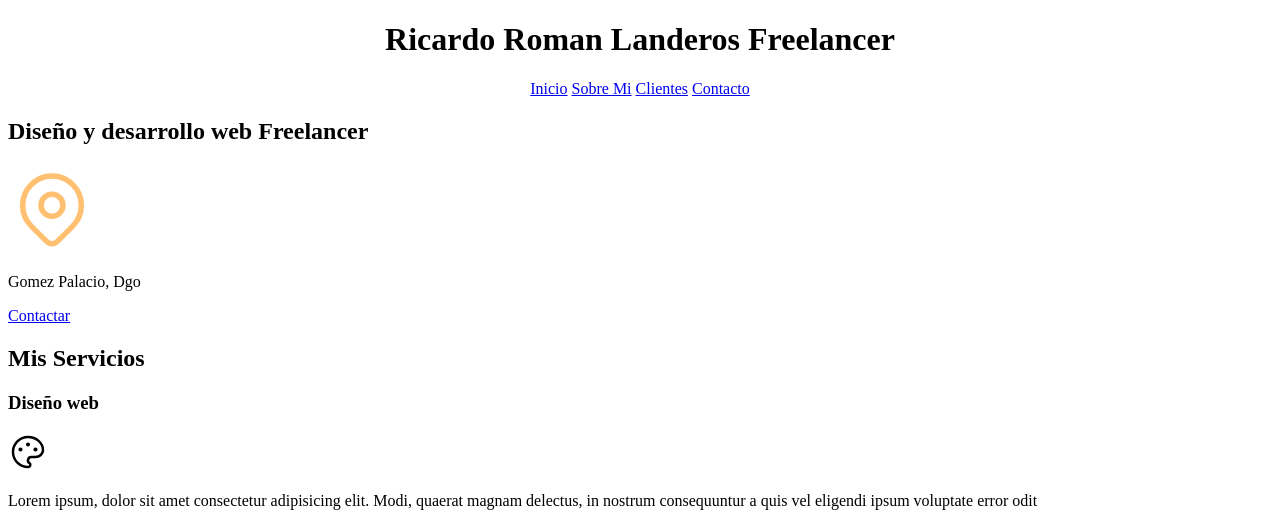
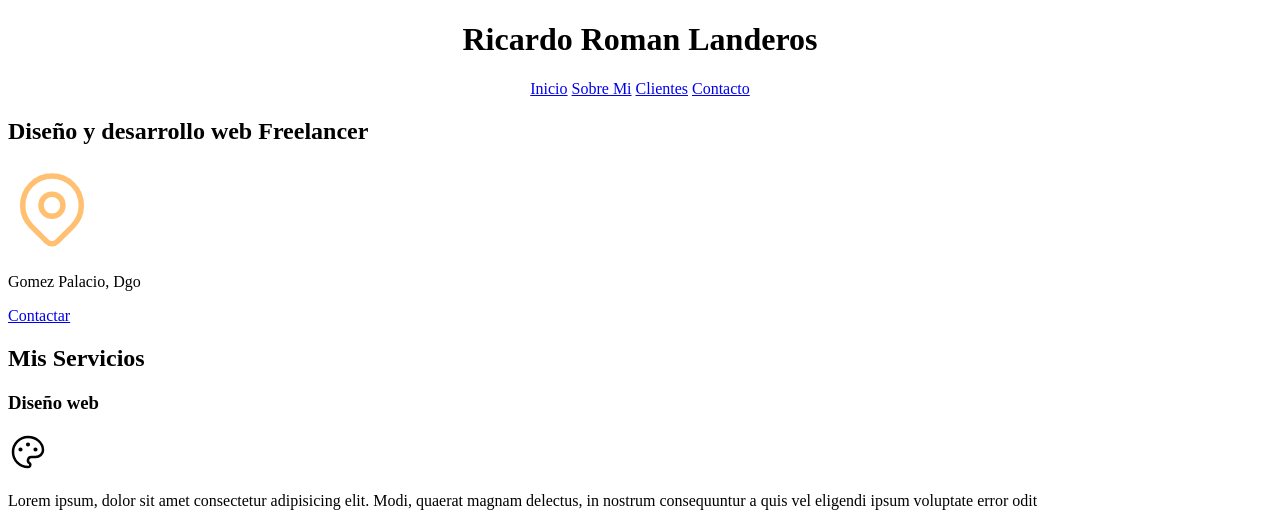
Before and after one commit to geeklagunero/portafolio-freelance, a plain HTML site: page index.html in a window 1280 px wide. Shown: the top 526 px of the page. Drawn offline with Linux system fonts and the light colour scheme.

Commit message:
small changes

```diff
--- a/index.html
+++ b/index.html
@@ -11,7 +11,7 @@
 <body>
 
     <header>
-        <h1>Ricardo Roman Landeros Freelancer</h1>
+        <h1>Ricardo Roman Landeros</h1>
     </header>
 
     <nav>
```
